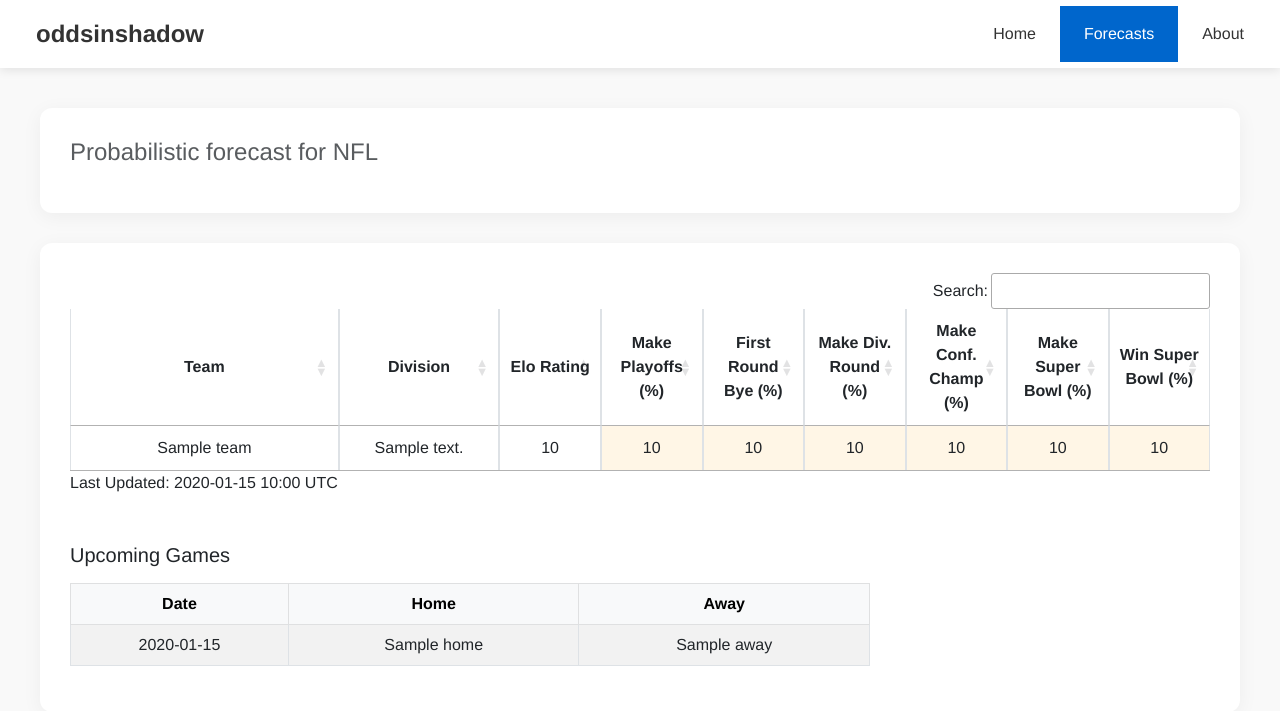
After one commit to prrlesmac/footy_odds_fe, a Flask app: template app/templates/nfl_odds.html in a window 1280 px wide. The commit adds this page. Shown: the top 711 px of the page. Run offline with Flask 3, Linux system fonts and the light colour scheme; the template is opened without the code that fills it: most values are stand-ins (such as "Sample title", 1, 10 or a date in 2020); some libraries are stand-ins or nearby versions.

Commit message:
add nfl page

```diff
--- a/app/config/__init__.py
+++ b/app/config/__init__.py
@@ -1,4 +1,4 @@
 from .settings import config
-from .leagues import LEAGUE_MAPPING, LEAGUE_REVERSE_MAPPING, LEAGUE_ORDER
+from .leagues import UEFA_LEAGUE_MAPPING, UEFA_LEAGUE_REVERSE_MAPPING, UEFA_LEAGUE_ORDER
 
-__all__ = ['config', 'LEAGUE_MAPPING', 'LEAGUE_REVERSE_MAPPING', 'LEAGUE_ORDER']
+__all__ = ['config', 'UEFA_LEAGUE_MAPPING', 'UEFA_LEAGUE_REVERSE_MAPPING', 'UEFA_LEAGUE_ORDER']
--- a/app/config/leagues.py
+++ b/app/config/leagues.py
@@ -1,4 +1,4 @@
-LEAGUE_MAPPING = {
+UEFA_LEAGUE_MAPPING = {
     'UCL': 'UEFA Champions League',
     'UEL': 'UEFA Europa League',
     'UECL': 'UEFA Conference League',
@@ -10,7 +10,7 @@ LEAGUE_MAPPING = {
 }
 
 # Reverse mapping for convenience
-LEAGUE_REVERSE_MAPPING = {v: k for k, v in LEAGUE_MAPPING.items()}
+UEFA_LEAGUE_REVERSE_MAPPING = {v: k for k, v in UEFA_LEAGUE_MAPPING.items()}
 
 # Ordered list for consistent display
-LEAGUE_ORDER = list(LEAGUE_MAPPING.values())
+UEFA_LEAGUE_ORDER = list(UEFA_LEAGUE_MAPPING.values())
--- /dev/null
+++ b/app/templates/nfl_odds.html
@@ -0,0 +1,253 @@
+<!DOCTYPE html>
+<html lang="en">
+
+<head>
+    <meta charset="UTF-8" />
+    <title>Probabilistic Forecasts for NFL</title>
+
+    <!-- Bootstrap CSS -->
+    <link rel="stylesheet" href="https://cdn.jsdelivr.net/npm/bootstrap@5.3.0/dist/css/bootstrap.min.css" />
+
+    <!-- DataTables CSS -->
+    <link rel="stylesheet" href="https://cdn.datatables.net/1.13.6/css/jquery.dataTables.min.css" />
+
+    <style>
+        body {
+            background-color: #f9f9f9;
+            font-family: 'Helvetica Neue', Helvetica, Arial, sans-serif;
+        }
+
+        .navbar {
+            background: white;
+            box-shadow: 0 2px 10px rgba(0, 0, 0, 0.1);
+            padding: 0;
+        }
+
+        .navbar-nav {
+            margin-left: auto;
+        }
+
+        .navbar-nav .nav-link {
+            color: #333 !important;
+            font-weight: 500;
+            padding: 1rem 1.5rem !important;
+            transition: all 0.3s ease;
+        }
+
+        .navbar-nav .nav-link:hover {
+            background-color: #f0f8ff;
+            color: #0066cc !important;
+        }
+
+        .navbar-nav .nav-link.active {
+            background-color: #0066cc;
+            color: white !important;
+            border-radius: 0;
+        }
+
+        .navbar-brand {
+            color: #333 !important;
+            font-weight: 600;
+            font-size: 1.5rem;
+            text-decoration: none;
+            padding: 1rem 1.5rem;
+        }
+
+        .navbar-brand:hover {
+            color: #0066cc !important;
+        }
+
+        .main-container {
+            margin: 40px auto;
+            max-width: 1200px;
+        }
+
+        .page-header {
+            background: white;
+            padding: 30px;
+            margin-bottom: 30px;
+            border-radius: 12px;
+            box-shadow: 0 4px 20px rgba(0, 0, 0, 0.05);
+            text-align: left;
+        }
+
+        .page-header h4 {
+            margin: 0;
+            font-weight: 400;
+            color: #6c757d;
+        }
+
+        .table-container {
+            background: white;
+            padding: 30px;
+            border-radius: 12px;
+            box-shadow: 0 4px 20px rgba(0, 0, 0, 0.05);
+        }
+
+        .navigation-controls {
+            margin-bottom: 20px;
+        }
+
+        .back-button {
+            margin-bottom: 15px;
+        }
+
+        thead th {
+            font-weight: 600;
+            border-bottom: 2px solid #ddd;
+            background-color: #f5f5f5;
+        }
+
+        #oddsTable td,
+        #oddsTable th {
+            text-align: center;
+            vertical-align: middle;
+            padding: 10px;
+        }
+
+        .odds-cell {
+            color: #000;
+            font-weight: 500;
+        }
+
+        select {
+            width: 250px;
+            padding: 6px 12px;
+            font-size: 1rem;
+        }
+    </style>
+    <!-- Google tag (gtag.js) -->
+    <script async src="https://www.googletagmanager.com/gtag/js?id=G-XVR1WBPGG1"></script>
+    <script>
+        window.dataLayer = window.dataLayer || [];
+        function gtag() { dataLayer.push(arguments); }
+        gtag('js', new Date());
+        gtag('config', 'G-XVR1WBPGG1');
+    </script>
+</head>
+
+<body>
+    <!-- Navigation Bar -->
+    <nav class="navbar navbar-expand-lg">
+        <div class="container-fluid">
+            <a class="navbar-brand" href="/">oddsinshadow</a>
+            <button class="navbar-toggler" type="button" data-bs-toggle="collapse" data-bs-target="#navbarNav">
+                <span class="navbar-toggler-icon"></span>
+            </button>
+            <div class="collapse navbar-collapse" id="navbarNav">
+                <ul class="navbar-nav">
+                    <li class="nav-item">
+                        <a class="nav-link" href="/">Home</a>
+                    </li>
+                    <li class="nav-item">
+                        <a class="nav-link active" href="/league">Forecasts</a>
+                    </li>
+                    <li class="nav-item">
+                        <a class="nav-link" href="/about">About</a>
+                    </li>
+                </ul>
+            </div>
+        </div>
+    </nav>
+
+    <div class="main-container">
+        <div class="page-header">
+            <h4 class="text-start mb-3 text-muted">Probabilistic forecast for NFL</h4>
+        </div>
+
+        <div class="table-container">
+            {% set odds_cols = ['po_r16','first_round_bye','po_r8','po_r4','po_r2','champion'] %}
+            <table id="oddsTable" class="table table-bordered table-hover">
+                <thead>
+                    <tr>
+                        <th style="width:250px;">Team</th>
+                        <th style="width:140px;">Division</th>
+                        <th style="width:80px;">Elo Rating</th>
+                        <th style="width:80px;">Make Playoffs (%)</th>
+                        <th style="width:80px;">First Round Bye (%)</th>
+                        <th style="width:80px;">Make Div. Round (%)</th>
+                        <th style="width:80px;">Make Conf. Champ (%)</th>
+                        <th style="width:80px;">Make Super Bowl (%)</th>
+                        <th style="width:80px;">Win Super Bowl (%)</th>
+                    </tr>
+                </thead>
+                <tbody>
+                    {% for row in standings %}
+                    <tr>
+                        <td>{{ row['team'] }}</td>
+                        <td>{{ row['division'] }}</td>
+                        <td>{{ row['elo'] | round | int }}</td>
+                        {% for col in odds_cols %}
+                        {% set val = 100*row[col] %}
+                        {% set bg_color = "hsl(39, 100%, " ~ (100 - val * 0.5) ~ "%)" %}
+                        <td class="odds-cell" style="background-color: {{ bg_color }};">
+                            {{ "%d"|format(val|round) }}
+                        </td>
+                        {% endfor %}
+                    </tr>
+                    {% endfor %}
+                </tbody>
+            </table>
+
+            <div class="last-updated">
+                Last Updated: {{ updated_at.strftime('%Y-%m-%d %H:%M UTC') }}
+            </div>
+            <!-- Upcoming Fixtures Table -->
+            <div class="mt-5">
+                <h5 class="mb-3">Upcoming Games</h5>
+                <div class="table-responsive" style="max-width: 800px;">
+                    <!-- Adjust table width here -->
+                    <table id="fixturesTable" class="table table-bordered table-hover table-striped text-center">
+                        <thead class="table-light">
+                            <tr>
+                                <th style="width: 150px;">Date</th>
+                                <th style="width: 200px;">Home</th>
+                                <th style="width: 200px;">Away</th>
+                            </tr>
+                        </thead>
+                        <tbody>
+                            {% for fixture in fixtures[:16] %}
+                            <tr>
+                                <td>{{ fixture.date.strftime('%Y-%m-%d') }}</td>
+                                <td>{{ fixture.home }}</td>
+                                <td>{{ fixture.away }}</td>
+                            </tr>
+                            {% endfor %}
+                        </tbody>
+                    </table>
+                </div>
+            </div>
+
+        </div>
+    </div>
+
+    <script>
+        function redirectToLeague() {
+            var league = document.getElementById('league').value;
+            var encodedLeague = encodeURIComponent(league);
+            window.location.href = '/league/' + encodedLeague;
+        }
+    </script>
+
+    <!-- jQuery -->
+    <script src="https://code.jquery.com/jquery-3.7.1.min.js"></script>
+
+    <!-- Bootstrap JS for mobile menu functionality -->
+    <script src="https://cdn.jsdelivr.net/npm/bootstrap@5.3.0/dist/js/bootstrap.bundle.min.js"></script>
+
+    <!-- DataTables JS -->
+    <script src="https://cdn.datatables.net/1.13.6/js/jquery.dataTables.min.js"></script>
+
+    <!-- Initialize DataTables -->
+    <script>
+        $(document).ready(function () {
+            $('#oddsTable').DataTable({
+                paging: false,
+                info: false,
+                order: [],  // disables default sorting
+            });
+        });
+    </script>
+</body>
+
+</html>
```
Also changed, not shown: app/database/queries.py (+66 -3 lines), app/models/league.py (+32 -11 lines), app/routes/main.py (+28 -3 lines), app/templates/landing_page.html (+70 -16 lines).
